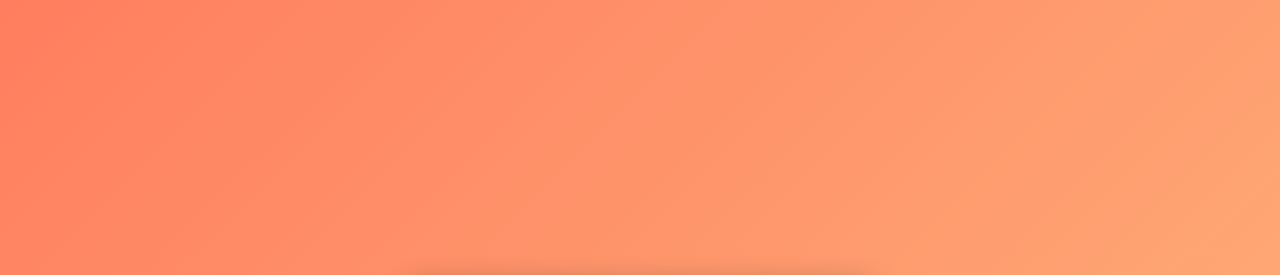
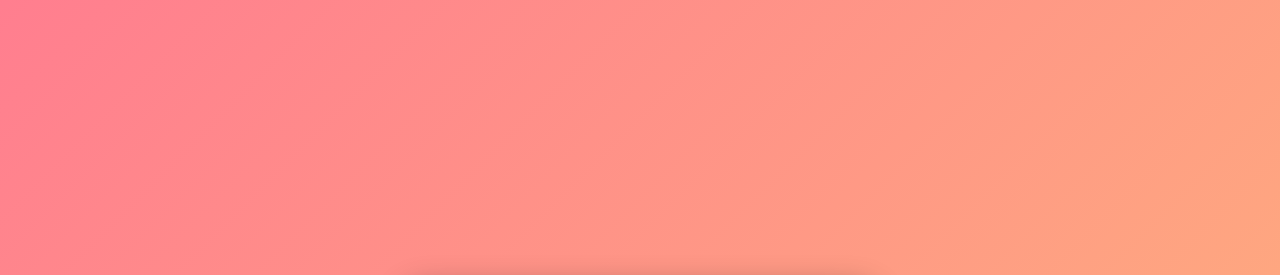
Before and after one commit to petchi18/Random-Student-Name-Generator, a plain HTML site: page index.html in a window 1280 px wide. Shown: the top 275 px of the page. Drawn offline with Linux system fonts and the light colour scheme.

Commit message:
Update style.css

```diff
--- a/style.css
+++ b/style.css
@@ -1,7 +1,7 @@
 /* General Body Styling */
 body {
     font-family: 'Arial', sans-serif;
-    background: linear-gradient(135deg, #ff7e5f, #feb47b);
+    background: linear-gradient(135deg, #ff7e8f, #feb47b);
     margin: 0;
     padding: 0;
     display: flex;
```
